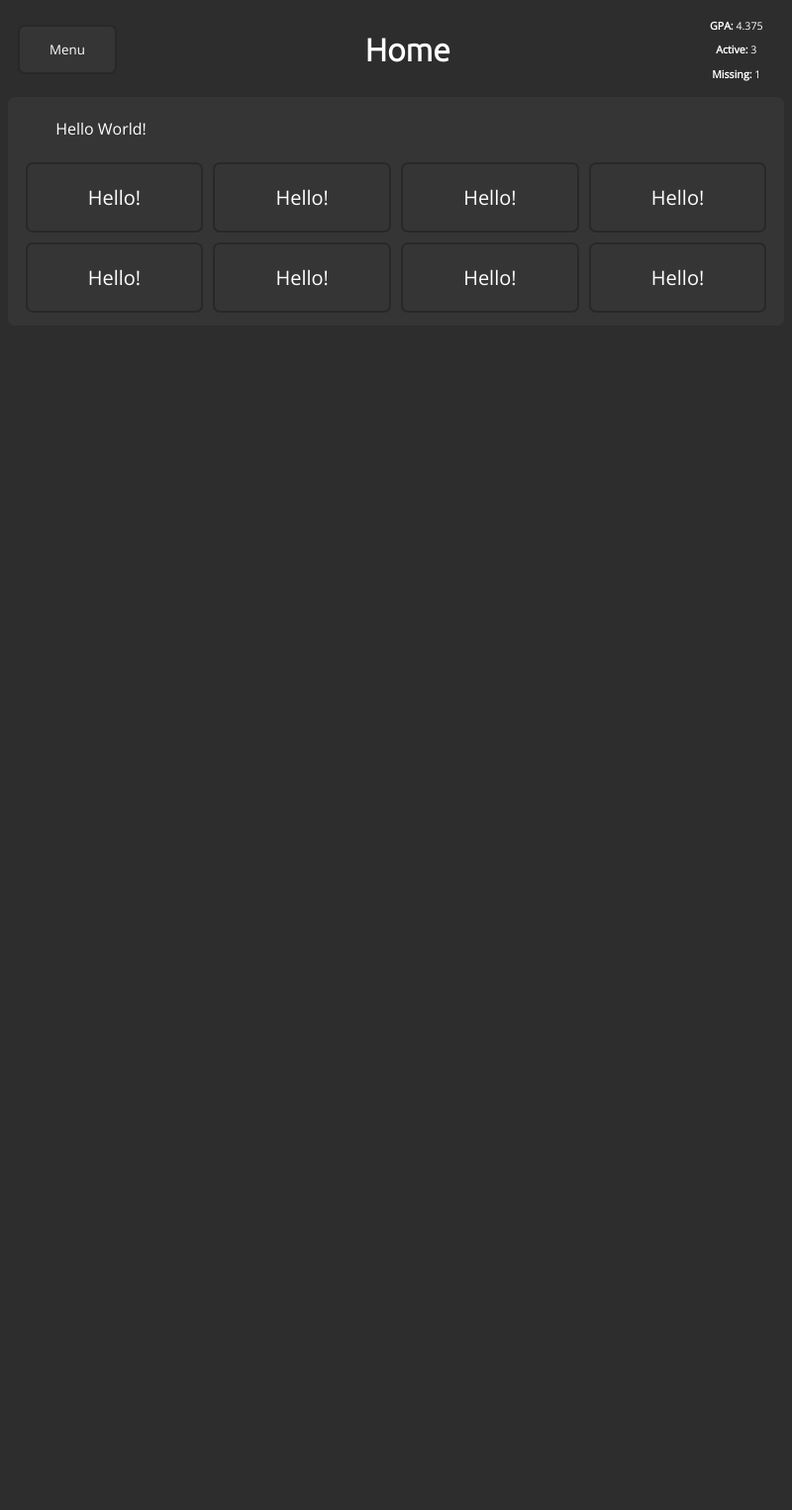
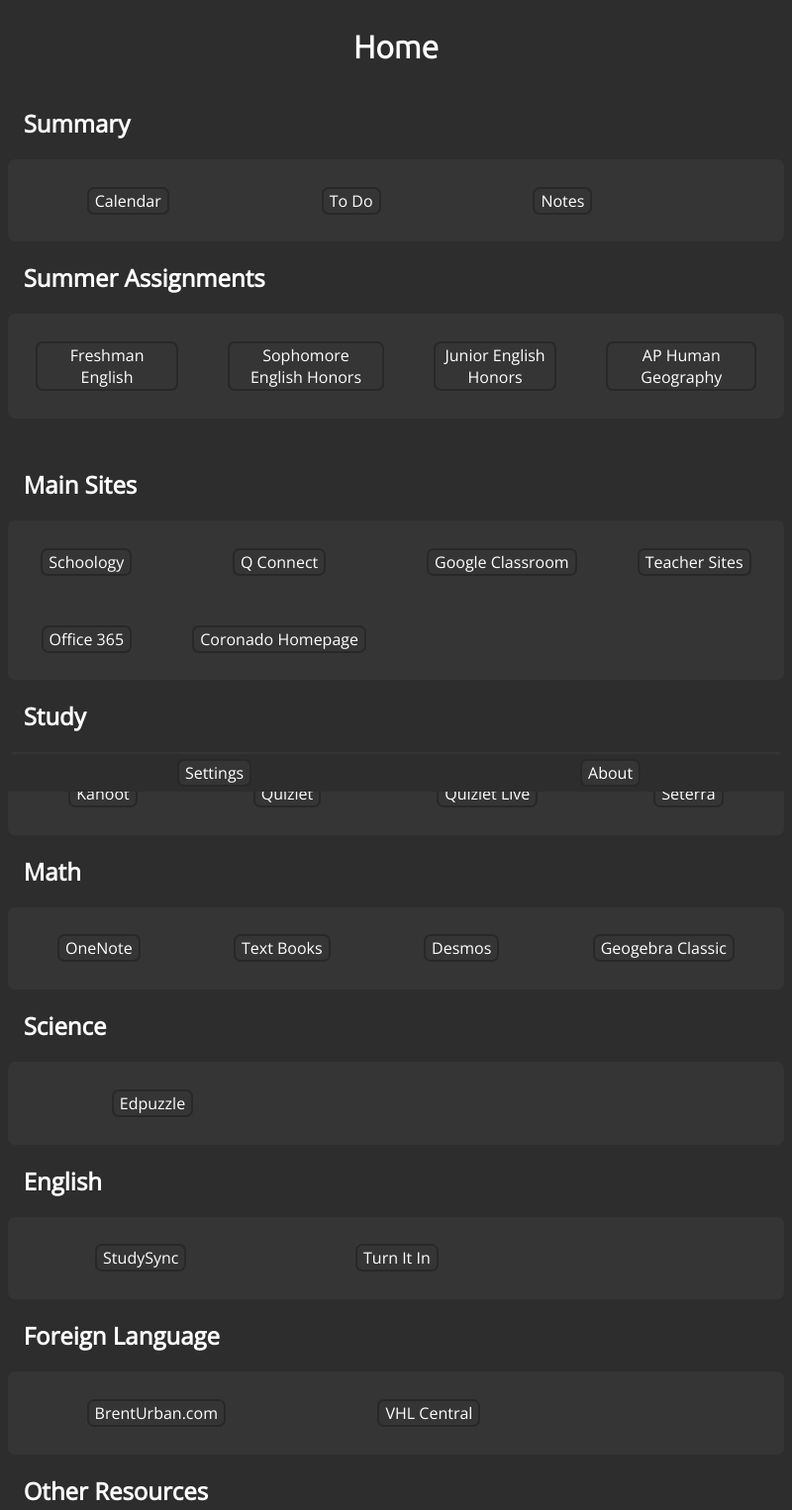
Before and after one commit to Spiffily/coronado-app, an Electron app: page index.html in a window 800 px wide. Shown: the top 1526 px of the page at 99% size. Before the commit the page ends 800 px from the top, so only its background shows below. Drawn offline with nearby package versions, Linux system fonts and the light colour scheme.

Commit message:
Updated CSS and Added Links

```diff
--- a/index.css
+++ b/index.css
@@ -9,20 +9,31 @@
 --foreground-color
 --accent-color
 
+--background-image
+--background-image-transparency
+--base-background-image
+--base-background-image-transparency
+
 --border-radius
 --border-width
 --border-color
---hover-color *//*Base color, but slightly lighter*//*
---focus-border-color /*Border color, but a little lighter*//*
---active-color *//*Background color, but darker*/
+--hover-color           Base color, but slightly lighter
+--focus-border-color    Border color, but a little lighter
+--active-color          Background color, but darker
 
-/*Google Fonts imported by default:
+Google Fonts imported by default:
   font-family: 'Inconsolata', monospace;
   font-family: 'Open Sans', sans-serif;
   font-family: 'Ubuntu', sans-serif;
 --font-family-header
 --font-family-body
---font-family-code */
+--font-family-code
+
+--font-size
+--font-size-medium
+--font-size-header
+--font-color-base
+*/
 
 *{
   color: var(--foreground-color);
@@ -51,6 +62,7 @@
   background-color: var(--base-color);
   border:var(--border-width) solid var(--border-color);
   border-radius:var(--border-radius);
+  font: var(--font-size);
   -moz-border-radius:var(--border-radius);
   -webkit-border-radius:var(--border-radius);
   transition:background-color 0.3s ease 0s;
@@ -84,11 +96,12 @@
 /* Grids */
 .grid-container {
   display: grid;
+  justify-content: space-around;
   grid-row-gap: 10px;
   grid-column-gap: 10px;
   grid-template-columns: auto auto auto auto;
   text-align: center;
-  /* background-color: var(--base-color); */
+  background-color: var(--base-color);
   border-radius:var(--border-radius);
   -moz-border-radius:var(--border-radius);
   -webkit-border-radius:var(--border-radius);
@@ -96,18 +109,17 @@
 }
 
 .grid-container > * {
-  color: var(--foreground-color);
+  /* color: var(--foreground-color);
   background-color: var(--base-color);
   border-radius:var(--border-radius);
   border:var(--border-width) solid var(--border-color);
   -moz-border-radius:var(--border-radius);
-  -webkit-border-radius:var(--border-radius);
+  -webkit-border-radius:var(--border-radius); */
   padding: 20px;
-  font-size: 20px;
   text-align: center;
 }
 
-.flex-grid-container {
+.flex-container {
   display: flex;
   justify-content: space-around;
   align-items: center;
@@ -119,7 +131,7 @@
   padding: 1%;
 }
 
-.flex-grid-container > * {
+/* .flex-container > * {
   color: var(--foreground-color);
   background-color: var(--base-color);
   border-radius:var(--border-radius);
@@ -129,7 +141,7 @@
   padding: 20px;
   font-size: 20px;
   text-align: center;
-}
+} */
 
 /* Toolbar */
 .toolbar{
--- a/index.html
+++ b/index.html
@@ -2,7 +2,7 @@
 <html>
   <head>
     <meta charset="UTF-8">
-    <title>Coronado</title>
+    <title>Coronado Desktop App</title>
     <!-- https://electronjs.org/docs/tutorial/security#csp-meta-tag -->
     <meta http-equiv="Content-Security-Policy" content="script-src 'self' 'unsafe-inline';" />
     <link href="https://fonts.googleapis.com/css2?family=Inconsolata&family=Open+Sans&family=Ubuntu:wght@300&display=swap" rel="stylesheet">
@@ -11,28 +11,94 @@
   </head>
   <body>
     <div class="toolbar">
-      <a href="./menu.html"><button style="height:50px;width:100px;">Menu</button></a>
+      <!-- <a href="./menu.html"><button style="height:50px;width:100px;">Menu</button></a> -->
       <h1 style="flex:2;">Home</h1>
-      <div class="hud">
+      <!-- <div class="hud">
         <p><b>GPA:</b> 4.375</p>
         <p><b>Active:</b> 3</p>
         <p><b>Missing:</b> 1</p>
-      </div>
+      </div> -->
     </div>
 
-    <div class="container">
-      <p>Hello World!</p>
+    <h2>Summary</h2>
+    <div class="grid-container container">
+      <!-- <a href=""><button>Grades</button></a>
+      <a href=""><button>Assignments</button></a> -->
+      <a href="https://calendar.google.com/"><button>Calendar</button></a>
+      <a href="https://todoist.com/app"><button>To Do</button></a>
+      <a href="https://www.evernote.com/Login.action"><button>Notes</button></a>
+    </div>
+    <h2>Summer Assignments</h2>
+    <div class="grid-container container" style="margin-bottom:50px;">
+      <a href="https://www.d11.org/cms/lib/CO02201641/Centricity/Domain/33/9th%20Grade%20Summer%20Reading%202020.pdf"><button>Freshman English</button></a>
+      <a href="https://www.d11.org/cms/lib/CO02201641/Centricity/Domain/33/10th%20honors.pdf"><button>Sophomore English Honors</button></a>
+      <a href="https://www.d11.org/cms/lib/CO02201641/Centricity/Domain/33/11th%20honors%20eng.pdf"><button>Junior English Honors</button></a>
+      <a href="https://www.d11.org/Domain/3882"><button>AP Human Geography</button></a>
+    </div>
+    <h2>Main Sites</h2>
+    <div class="grid-container container">
+      <a href="https://d11.schoology.com/home"><button>Schoology</button></a>
+      <a href="https://d11connect.d11.org/Studentportal"><button>Q Connect</button></a>
+      <a href="https://classroom.google.com/h"><button>Google Classroom</button></a>
+      <a href="https://www.d11.org/site/Default.aspx?PageType=1&SiteID=33&ChannelID=3512&DirectoryType=6"><button>Teacher Sites</button></a>
+      <a href="https://www.office.com/?auth=2&home=1"><button>Office 365</button></a>
+      <a href="https://www.d11.org/coronado"><button>Coronado Homepage</button></a>
+    </div>
+    <h2>Study</h2>
+    <div class="grid-container container">
+      <a href="https://kahoot.it"><button>Kahoot</button></a>
+      <a href="https://quizlet.com/"><button>Quizlet</button></a>
+      <a href="https://quizlet.com/live"><button>Quizlet Live</button></a>
+      <a href="https://www.seterra.com/#quizzes"><button>Seterra</button></a>
+    </div>
+    <h2>Math</h2>
+    <div class="grid-container container">
+      <a href="https://www.office.com/launch/onenote?auth=2"><button>OneNote</button></a>
+      <a href="https://my.hrw.com/sp/access?connection=CO-CSSD11-00149010"><button>Text Books</button></a>
+      <a href="https://www.desmos.com/calculator"><button>Desmos</button></a>
+      <a href="https://www.geogebra.org/classic?lang=en"><button>Geogebra Classic</button></a>
+    </div>
+    <h2>Science</h2>
+    <div class="grid-container container">
+      <a href="https://edpuzzle.com/classes"><button>Edpuzzle</button></a>
+    </div>
+    <h2>English</h2>
+    <div class="grid-container container">
+      <a href="https://my.mheducation.com/login"><button>StudySync</button></a>
+      <a href="https://www.turnitin.com/"><button>Turn It In</button></a>
+    </div>
+    <h2>Foreign Language</h2>
+    <div class="grid-container container">
+      <a href="https://sites.google.com/view/brenturbanclassroom/home"><button>BrentUrban.com</button></a>
+      <a href="https://www.vhlcentral.com/"><button>VHL Central</button></a>
+    </div>
+    <h2>Other Resources</h2>
+    <div class="grid-container container">
+      <a href="https://clever.com/oauth/authorize?response_type=code&district_id=56d9d9e35994560100001c9d&redirect_uri=https%3A%2F%2Fcleversso.naviance.com%2Fauthenticate&client_id=998d799b68dd5e1b6a57&state="><button>Naviance</button></a>
+      <a href="https://www.khanacademy.org/"><button>Khan Academy</button></a>
+      <a href="https://www.d11.org/cms/lib/CO02201641/Centricity/Domain/33/new%20bell%20schedule.pdf"><button>Bell Schedule</button></a>
+      <a href="http://www.csmleague.org/public/genie/429/school/3/"><button>Athletics Schedule</button></a>
+      <a href="https://www.youtube.com/channel/UCKJe4Hi54LEGSRddqzIALQA"><button>KUGR TV</button></a>
+      <a href="http://cougardaily.org/"><button>Cougar Daily</button></a>
+      <a href="https://www.d11.org/cms/lib/CO02201641/Centricity/Domain/1094/Club%20descriptions%202019-2020.pdf"><button>Clubs</button></a>
+      <a href="https://www.d11.org/domain/1116"><button>Course Catalog</button></a>
+      <a href="http://coronadocounseling.weebly.com/"><button>Counseling</button></a>
+      <a href="https://www.youtube.com/watch?v=eCZ9BomJLSg&list=PLu3pnHiO9IU-rajXK0ebv5-UN7KEaDSwQ&index=2"><button>Minecraft Virtual Tour</button></a>
+      <a href="https://safe2tell.org/"><button><b>Safe to Tell</b></button></a>
+      <a href="https://www.d11.org/site/Default.aspx?PageID=1705"><button>Delays and Closures</button></a>
+      <a href=""><button></button></a>
+    </div>
+    <h2>AP Resources</h2>
+    <div class="grid-container container" style="margin-bottom:50px;">
+      <a href="https://www.d11.org/cms/lib/CO02201641/Centricity/Domain/33/AP%20-%20Changes%20letter%202019-20.docx"><button>Exam Registration</button></a>
+      <a href="https://www.d11.org/cms/lib/CO02201641/Centricity/Domain/33/AP%20-%20Coronado%20AP%20courses%20%20teachers%202019-20.pdf"><button>Exam Courses 2019-2020</button></a>
+      <a href="https://www.d11.org/cms/lib/CO02201641/Centricity/Domain/33/AP%20-%20Updated%20AP%20Online%20Exam%20Schedule%202020.pdf"><button>Exam Schedule</button></a>
+      <a href=""><button></button></a>
+    </div>
 
-      <div class="grid-container">
-        <button>Hello!</button>
-        <button>Hello!</button>
-        <button>Hello!</button>
-        <button>Hello!</button>
-        <button>Hello!</button>
-        <button>Hello!</button>
-        <button>Hello!</button>
-        <button>Hello!</button>
-      </div>
-    </div>
+    <div class="toolbar floater" style="justify-content: space-around; padding:5px;">
+      <button>Settings</button>
+      <!-- <p>The unofficial Coronado Desktop App, Spiffily Software, 2020</p> -->
+      <a href="./about.html"><button>About</button></a>
   </body>
 </html>
```
Also changed, not shown: about.html (+1 -1 lines), menu.html (+13 -10 lines).
